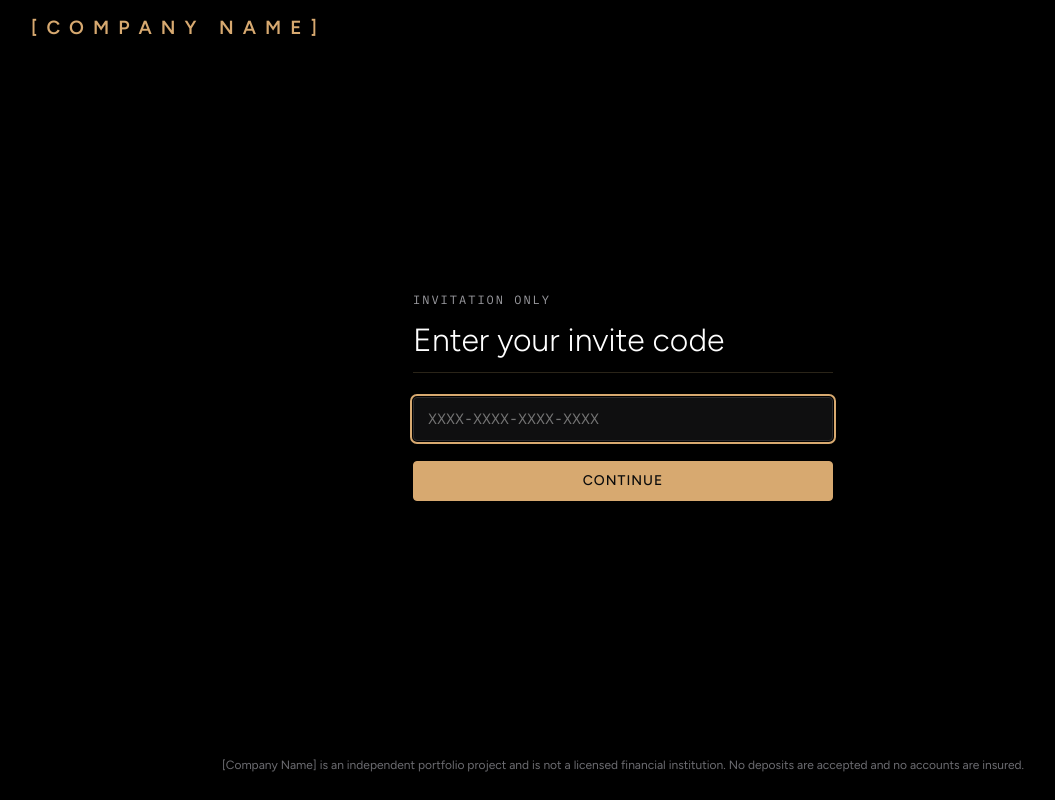
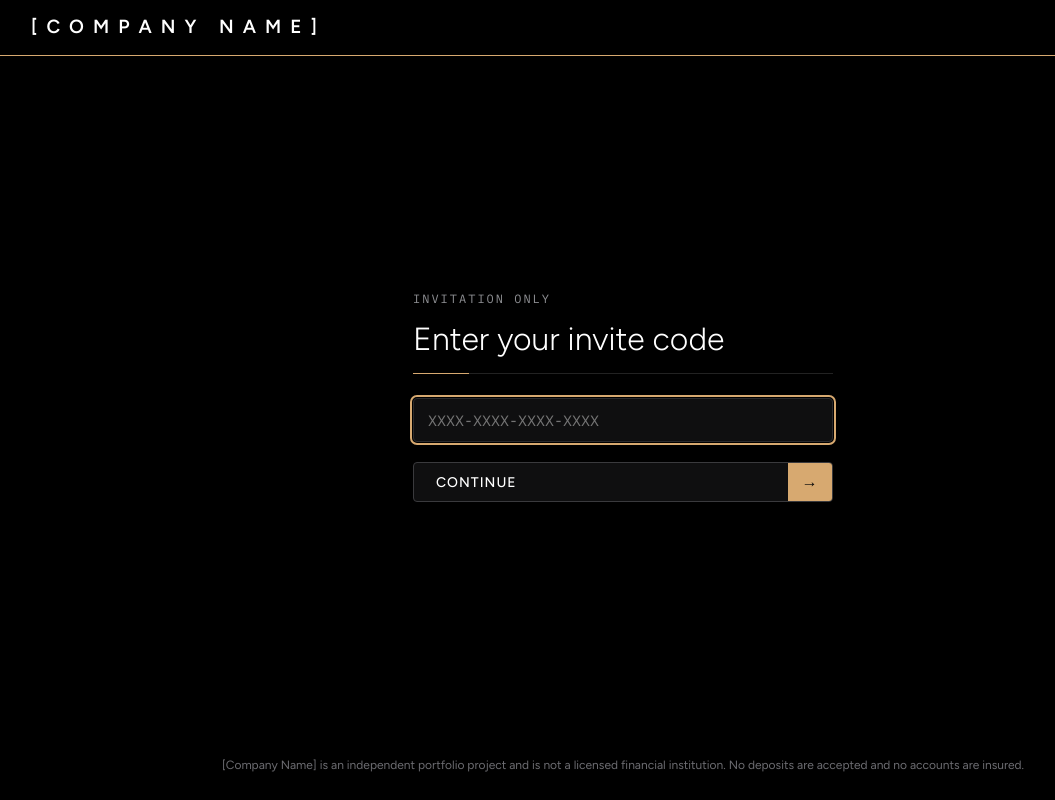
Before and after one commit to Growtheworldtogether/lets-fly, a Laravel app: page / in a window 1280 px wide. Shown: the whole page, without its empty margins (17-1072 px from the left). Run offline with Laravel 12, Linux system fonts and the light colour scheme; data that the repository does not hold is empty; parts of the project's set-up code (start-up, migrations or seed data) failed here and were passed over.

Commit message:
Colour: body #d0d1d2, headings white, gold only as a touch
Gold is now a hairline under the header, a short rule under each heading, the active tab line,
focus and hover borders, and the arrow half of each primary button. Emails and PDFs follow.

Co-Authored-By: Claude Sonnet 5.5 <noreply@anthropic.com>
Claude-Session: https://claude.ai/code/session_01BbpThuGCFGRji7S9sW8HB3

```diff
--- a/public/css/pioneer.css
+++ b/public/css/pioneer.css
@@ -69,8 +69,34 @@ select.field{appearance:auto}
 .wire{background:#050505;border:1px solid #1d1d1f;border-radius:4px;padding:14px 16px;font-family:'IBM Plex Mono',monospace;font-size:13px;white-space:pre-wrap;margin:12px 0}
 .agreement p{font-size:14px;color:#d0d0d4}a.btn.solid{color:#0b0b0b;display:inline-flex;margin-top:16px;width:auto}
 .area.huge{height:420px}.wide-stack{max-width:820px}
-.card .eyebrow{color:var(--gold)}.tbl .link{color:var(--gold)}.eyebrow{color:#9a9a9f}h1{border-bottom-color:#2a2418}
-.hero h1,.gate h1{color:#fff}
 .inv{margin-bottom:12px}.inv .acts{margin:4px 0 0}.proof-form{margin-top:8px}.proof-form .btn{width:auto;margin-top:10px}
 .warn{color:#e0b4a0;font-size:14px;margin:8px 0}.pay{border-top:1px solid #1d1d1f;margin-top:12px;padding-top:12px;font-size:14px}
-.countdown{margin:16px 0}.countdown .big{color:var(--gold);font-size:36px}
+.countdown{margin:16px 0}.countdown .big{font-size:36px}
+
+/* Colour: body text #d0d1d2, headings #fff. Gold is a touch: hairlines, one half of a button, the thing that matters. */
+:root{--body:#d0d1d2;--quiet:#8e8f93}
+html,body{color:var(--body)}
+h1,h2,h3,h4,.big,.card strong,.mark,.hero h1{color:#fff}
+.lead,.prose p,.agreement p,.check,label{color:var(--body)}
+label{font-size:13px}
+.eyebrow,.hint{color:var(--quiet)}
+.mark{color:#fff}
+.bar{border-bottom:1px solid var(--gold)}
+h1{border-bottom:0;position:relative;padding-bottom:16px}
+h1::after{content:'';position:absolute;left:0;bottom:0;width:100%;height:1px;background:#222}
+h1::before{content:'';position:absolute;left:0;bottom:0;width:56px;height:1px;background:var(--gold);z-index:1}
+.topnav a{color:var(--body)}.topnav a:hover{color:#fff}
+.subnav a{color:var(--quiet)}.subnav a.on,.subnav a:hover{color:#fff;box-shadow:inset 0 -1px 0 var(--gold)}
+.link,.tbl .link,.pager a,.eyebrow a{color:var(--body)}.link:hover,.pager a:hover,.eyebrow a:hover{color:#fff}
+.card .eyebrow{color:var(--quiet)}
+.code-panel .big{color:#fff}
+.btn{border-color:#3a3a3d;color:#fff;background:transparent}
+.btn:hover{border-color:var(--gold)}
+.btn.ghost,a.btn{color:#fff}
+.btn.solid,a.btn.solid{position:relative;display:flex;align-items:center;justify-content:space-between;gap:20px;padding:0 0 0 22px;overflow:hidden;background:#0f0f10;color:#fff;border-color:#3a3a3d}
+.btn.solid::after{content:'\2192';display:flex;align-items:center;justify-content:center;align-self:stretch;width:44px;background:var(--gold);color:#0b0b0b;font-size:16px;transition:background .15s}
+.btn.solid:hover{background:#0f0f10;border-color:var(--gold)}.btn.solid:hover::after{background:var(--gold-hover)}
+a.btn.solid{display:inline-flex;width:auto}
+.inline-form .btn.solid{width:auto}
+.toast{border-color:#2a2a2d}.toast.bad{border-color:#7a2d2d}
+.imp{background:#0f0f10;color:var(--body);border-bottom:1px solid var(--gold)}.imp .link{color:#fff}
--- a/resources/views/invoices/pdf.blade.php
+++ b/resources/views/invoices/pdf.blade.php
@@ -3,7 +3,7 @@
 body{font-family:DejaVu Sans,Helvetica,Arial,sans-serif;font-size:12px;color:#111}
 h1{font-weight:normal;font-size:28px;margin:0 0 4px}.muted{color:#777}.mono{font-family:DejaVu Sans Mono,monospace}
 table{width:100%;border-collapse:collapse}th{text-align:left;font-size:10px;text-transform:uppercase;letter-spacing:1px;color:#777;border-bottom:2px solid #000;padding:6px 0}
-td{padding:10px 0;border-bottom:1px solid #ddd;vertical-align:top}.r{text-align:right}.head{background:#000;color:#d7a970;padding:14px 18px;margin-bottom:24px;letter-spacing:4px;text-transform:uppercase;font-weight:bold}
+td{padding:10px 0;border-bottom:1px solid #ddd;vertical-align:top}.r{text-align:right}.head{background:#000;color:#fff;border-bottom:3px solid #d7a970;padding:14px 18px;margin-bottom:24px;letter-spacing:4px;text-transform:uppercase;font-weight:bold}
 .wire{background:#f3f3f3;padding:10px 12px;margin-top:6px}.foot{margin-top:36px;font-size:10px;color:#888;border-top:1px solid #ddd;padding-top:8px}
 </style></head><body>
 <div class="head">{{ brand('name') }}</div>
--- a/resources/views/mail/invoice.blade.php
+++ b/resources/views/mail/invoice.blade.php
@@ -4,9 +4,9 @@
 <body style="margin:0;padding:0;background:#eeeeee;">
 <table role="presentation" width="100%" cellpadding="0" cellspacing="0" style="background:#eeeeee;"><tr><td align="center" style="padding:32px 12px;">
 <table role="presentation" width="640" cellpadding="0" cellspacing="0" style="width:640px;max-width:100%;background:#ffffff;border:1px solid #d8d8d8;border-radius:4px;">
-  <tr><td style="background:#000000;padding:26px 36px;border-radius:4px 4px 0 0;">
+  <tr><td style="background:#000000;padding:26px 36px;border-bottom:2px solid #d7a970;border-radius:4px 4px 0 0;">
     <table role="presentation" width="100%" cellpadding="0" cellspacing="0"><tr>
-      <td style="font-family:Arial,sans-serif;font-weight:700;font-size:18px;letter-spacing:6px;text-transform:uppercase;color:#d7a970;">{{ brand('name') }}</td>
+      <td style="font-family:Arial,sans-serif;font-weight:700;font-size:18px;letter-spacing:6px;text-transform:uppercase;color:#ffffff;">{{ brand('name') }}</td>
       <td align="right" style="font-family:Arial,sans-serif;font-size:12px;letter-spacing:1px;text-transform:uppercase;color:#bbbbbb;">Pioneer allocation</td>
     </tr></table>
   </td></tr>
--- a/resources/views/mail/notice.blade.php
+++ b/resources/views/mail/notice.blade.php
@@ -3,7 +3,7 @@
 <body style="margin:0;padding:0;background:#eeeeee;">
 <table role="presentation" width="100%" cellpadding="0" cellspacing="0" style="background:#eeeeee;"><tr><td align="center" style="padding:32px 12px;">
 <table role="presentation" width="560" cellpadding="0" cellspacing="0" style="width:560px;max-width:100%;background:#ffffff;border:1px solid #d8d8d8;border-radius:4px;">
-  <tr><td style="background:#000000;padding:22px 32px;border-radius:4px 4px 0 0;font-family:Arial,sans-serif;font-weight:700;font-size:16px;letter-spacing:6px;text-transform:uppercase;color:#d7a970;">{{ brand('name') }}</td></tr>
+  <tr><td style="background:#000000;padding:22px 32px;border-bottom:2px solid #d7a970;border-radius:4px 4px 0 0;font-family:Arial,sans-serif;font-weight:700;font-size:16px;letter-spacing:6px;text-transform:uppercase;color:#ffffff;">{{ brand('name') }}</td></tr>
   <tr><td style="padding:28px 32px;font-family:Arial,sans-serif;">
     <div style="font-size:22px;font-weight:300;color:#000000;margin-bottom:14px;">{{ $heading }}</div>
     <div style="font-size:15px;line-height:1.6;color:#333333;">Hello {{ $name }},</div>
```
